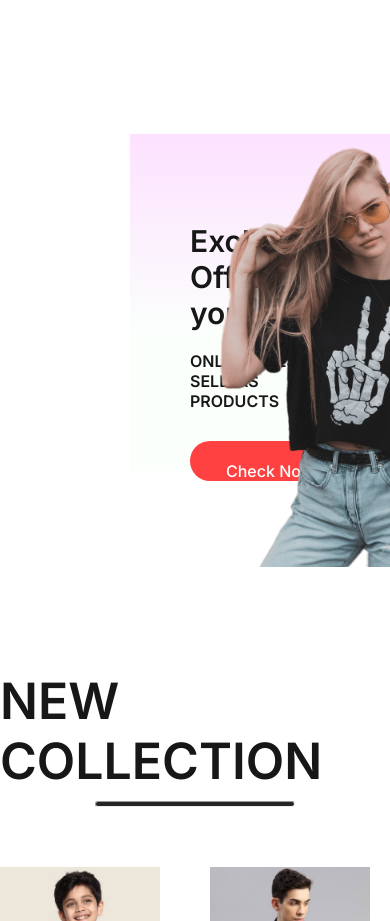
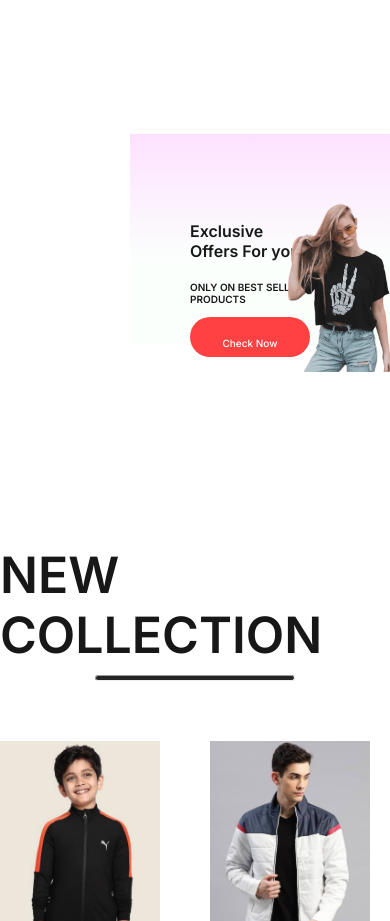
Before and after one commit to N-Viveharan/e-commerce_myProject-6, a React (Vite) app in the folder frontend/: page / in a window 390 px wide. Shown: the part 1780-2701 px from the top of the page. Built offline with nearby package versions, Linux system fonts and the light colour scheme; a web font is replaced by a local one.

Commit message:
modify the responsive page

```diff
--- a/frontend/src/Components/Offers/Offers.css
+++ b/frontend/src/Components/Offers/Offers.css
@@ -84,7 +84,7 @@
   padding-top: 30px;
 }
 }
-@media(max-width:1280px){
+@media(max-width:1024px){
     .offers{
         padding: 0px 60px;
         margin-bottom: 80px;
@@ -99,7 +99,7 @@
 }
 
 .offers-right img{
-    width: 300px;
+    width: 200px;
 }
 
 .offers-left button{
@@ -111,3 +111,54 @@
   padding-top: 10px;
 }
 }
+@media(max-width:800px){
+    .offers{
+
+        margin-bottom: 60px;
+
+    }
+    .offers-left h1{
+    font-size: 22px;
+}
+
+.offers-left p{
+    font-size: 13px;
+}
+
+.offers-right img{
+    width: 180px;
+}
+
+.offers-left button{
+    width: 140px;
+    height: 30px;
+    font-size: 12px;
+}
+
+}
+@media(max-width:500px){
+    .offers{
+       height: 25vh;
+        margin-bottom: 50px;
+
+    }
+    .offers-left h1{
+    font-size: 16px;
+}
+
+.offers-left p{
+    font-size: 10px;
+}
+
+.offers-right img{
+    width: 120px;
+}
+
+.offers-left button{
+    width: 120px;
+    height: 25px;
+    font-size: 10px;
+    margin-top: 12px;
+}
+
+}
```
